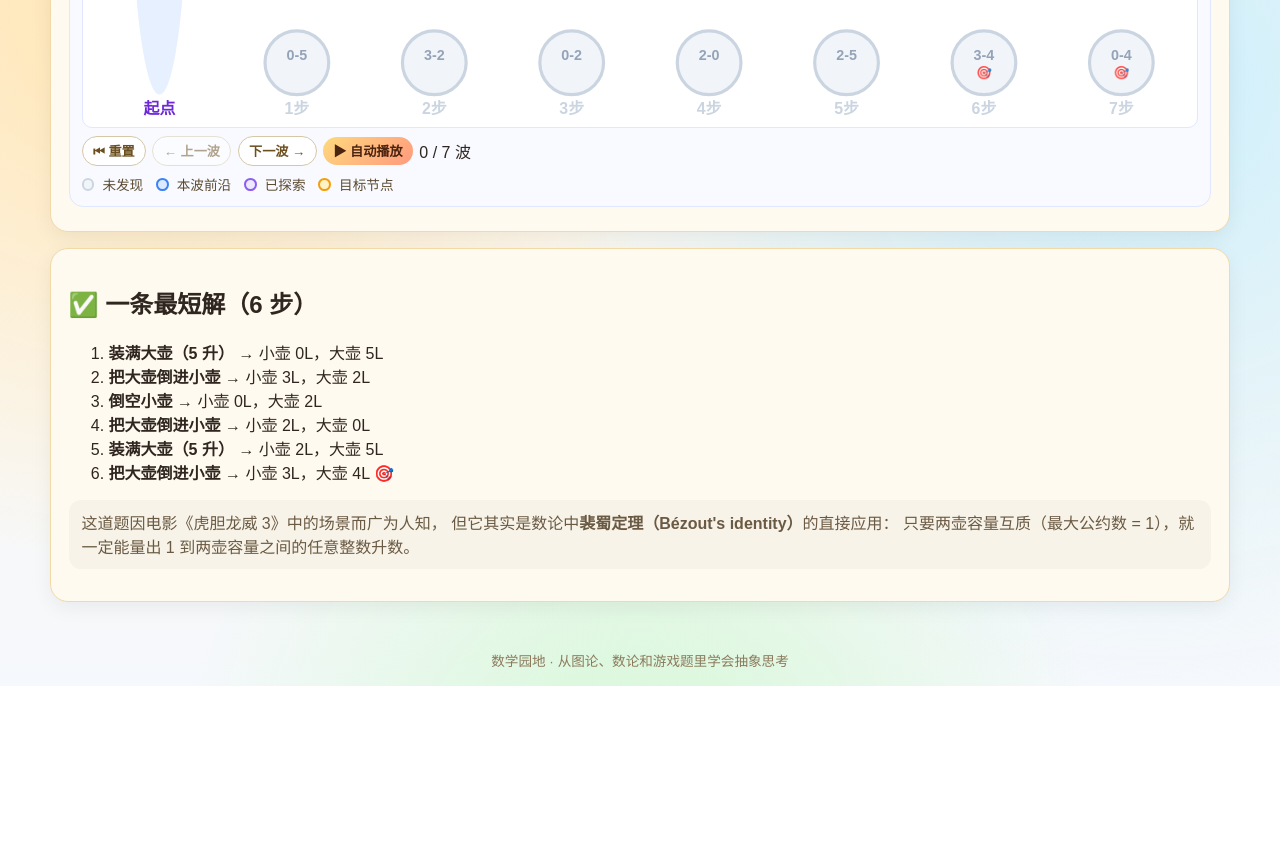
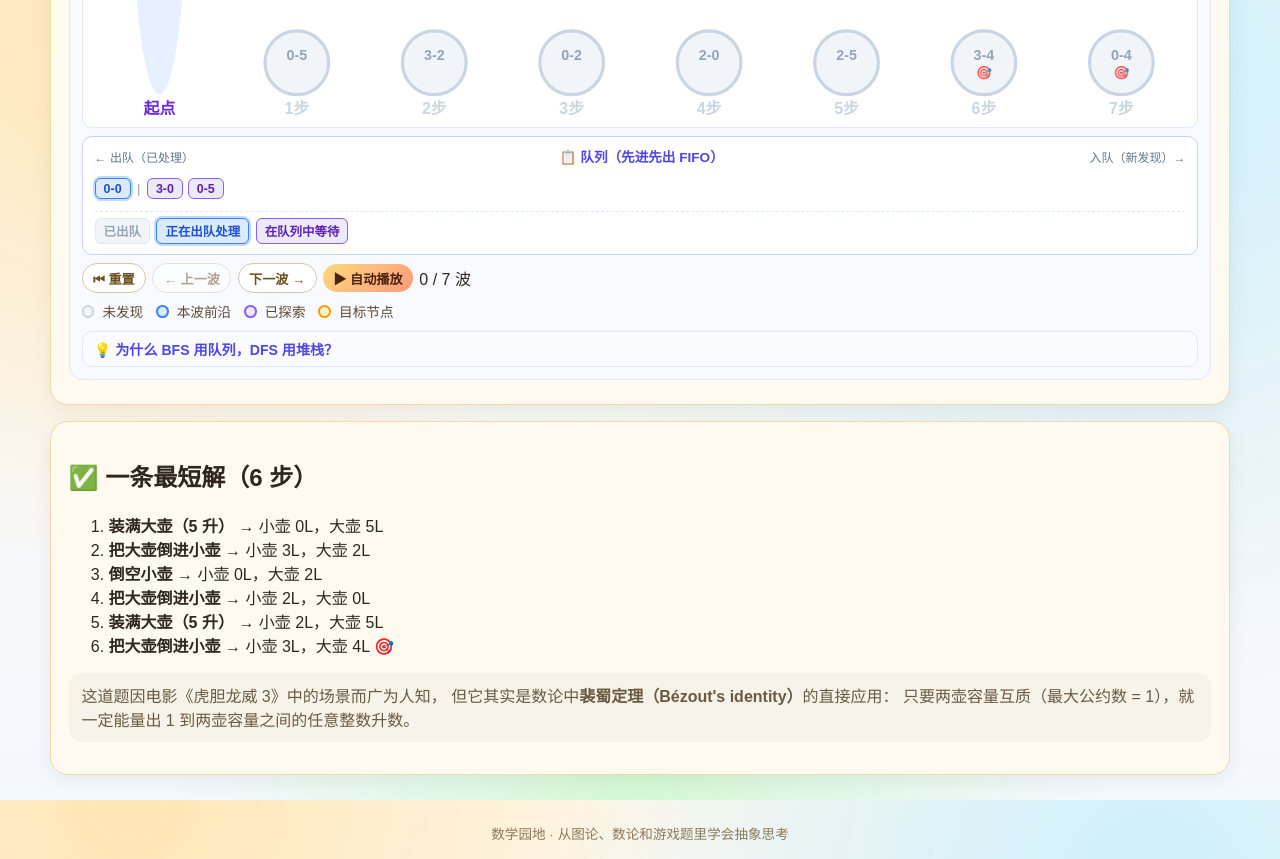
Before and after one commit to IanHouGoodMan/GraphTicTacToeCoach, a React (Vite) app in the folder web-react/: page /#/water-jug in a window 1280 px wide. Shown: the part 1600-2459 px from the top of the page. Before the commit the page ends 2286 px from the top, so only its background shows below. Built offline with nearby package versions, Linux system fonts and the light colour scheme.

Commit message:
feat: add queue visualization and BFS vs DFS explanation to BfsWaveVisualizer

```diff
--- a/web-react/src/components/BfsWaveVisualizer.tsx
+++ b/web-react/src/components/BfsWaveVisualizer.tsx
@@ -2,15 +2,14 @@
  * BfsWaveVisualizer - 广度优先搜索 动态演示组件
  *
  * 以「水波向外扩散」的方式，一层一层地展示 BFS 的探索过程。
- * 可以用于任何图谜题（传教士过河、狼羊白菜、倒水问题……）。
+ * 同时展示「队列」的状态变化，帮助理解 BFS 为什么必须用队列（先进先出 FIFO）。
  *
  * Props:
- *   nodes       - 所有节点，顺序和 layers 里的下标对应
- *   layers      - BFS 分层（layers[0] 是起点, layers[1] 是第 1 波发现的节点, ...）
- *   edges       - 所有边（节点下标对）
- *   labelOf     - 给每个节点返回显示文字
- *   isGoal      - 判断某节点是否为目标
- *   goalReached - 目标节点在第几层被发现（可选，用于显示提示文字）
+ *   nodes   - 所有节点，顺序和 layers 里的下标对应
+ *   layers  - BFS 分层（layers[0] 是起点, layers[1] 是第 1 波发现的节点, ...）
+ *   edges   - 所有边（节点下标对）
+ *   isGoal  - 判断某节点是否为目标
+ *   title   - 可选标题
  */
 
 import { useEffect, useRef, useState } from 'react';
@@ -30,15 +29,66 @@ interface Props {
 
 type NodeState = 'undiscovered' | 'frontier' | 'visited' | 'goal-frontier' | 'goal-visited';
 
+/** 队列面板：展示 BFS 队列在每一波的状态 */
+function QueuePanel({ layers, wave, nodes, isGoal }: {
+  layers: number[][];
+  wave: number;
+  nodes: BfsVisualizerNode[];
+  isGoal: (idx: number) => boolean;
+}) {
+  const dequeued = layers.slice(0, wave).flat();
+  const current  = layers[wave] ?? [];
+  const inQueue  = wave + 1 < layers.length ? layers[wave + 1] : [];
+  const showDequeuedFrom = Math.max(0, dequeued.length - 4);
+  const showDequeued = dequeued.slice(showDequeuedFrom);
+  const truncated = showDequeuedFrom > 0;
+
+  function chip(ni: number, kind: 'dequeued' | 'processing' | 'in-queue') {
+    return (
+      <span key={ni} className={`queue-chip queue-chip-${kind}${isGoal(ni) ? ' queue-chip-goal' : ''}`}>
+        {nodes[ni].label}
+      </span>
+    );
+  }
+
+  return (
+    <div className="queue-panel">
+      <div className="queue-header">
+        <span className="queue-dir left">← 出队（已处理）</span>
+        <span className="queue-title-label">📋 队列（先进先出 FIFO）</span>
+        <span className="queue-dir right">入队（新发现）→</span>
+      </div>
+      <div className="queue-strip">
+        {truncated && <span className="queue-chip queue-chip-dequeued queue-ellipsis">…</span>}
+        {showDequeued.map(ni => chip(ni, 'dequeued'))}
+        {dequeued.length > 0 && current.length > 0 && (
+          <span className="queue-sep">▶</span>
+        )}
+        {current.map(ni => chip(ni, 'processing'))}
+        {inQueue.length > 0 && (
+          <span className="queue-sep">|</span>
+        )}
+        {inQueue.map(ni => chip(ni, 'in-queue'))}
+        {inQueue.length === 0 && wave >= layers.length - 1 && (
+          <span className="queue-empty">队列为空 ✓</span>
+        )}
+      </div>
+      <div className="queue-legend">
+        <span className="queue-chip queue-chip-dequeued">已出队</span>
+        <span className="queue-chip queue-chip-processing">正在出队处理</span>
+        <span className="queue-chip queue-chip-in-queue">在队列中等待</span>
+      </div>
+    </div>
+  );
+}
+
 export function BfsWaveVisualizer({ nodes, layers, edges, isGoal, title }: Props) {
-  // waveFront: how many layers have been fully "expanded" (0 = only start visible)
   const [wave, setWave] = useState(0);
   const [playing, setPlaying] = useState(false);
   const timerRef = useRef<ReturnType<typeof setTimeout> | null>(null);
 
   const maxWave = layers.length - 1;
 
-  // Auto-play
   useEffect(() => {
     if (!playing) return;
     timerRef.current = setTimeout(() => {
@@ -46,7 +96,7 @@ export function BfsWaveVisualizer({ nodes, layers, edges, isGoal, title }: Props
         if (w >= maxWave) { setPlaying(false); return w; }
         return w + 1;
       });
-    }, 800);
+    }, 900);
     return () => { if (timerRef.current) clearTimeout(timerRef.current); };
   }, [playing, wave, maxWave]);
 
@@ -54,11 +104,9 @@ export function BfsWaveVisualizer({ nodes, layers, edges, isGoal, title }: Props
   function step() { setWave(w => Math.min(w + 1, maxWave)); }
   function back() { setWave(w => Math.max(w - 1, 0)); }
 
-  // Which layer each node belongs to
   const nodeLayer = new Array(nodes.length).fill(-1);
   layers.forEach((layer, li) => layer.forEach(ni => { nodeLayer[ni] = li; }));
 
-  // Compute node visual state
   function nodeState(ni: number): NodeState {
     const li = nodeLayer[ni];
     if (li > wave) return 'undiscovered';
@@ -67,7 +115,6 @@ export function BfsWaveVisualizer({ nodes, layers, edges, isGoal, title }: Props
     return goal ? 'goal-visited' : 'visited';
   }
 
-  // SVG layout: columns = layers, rows = nodes in layer
   const W = 700, H = 340;
   const PAD_X = 48, PAD_Y = 40;
   const colCount = layers.length;
@@ -81,27 +128,23 @@ export function BfsWaveVisualizer({ nodes, layers, edges, isGoal, title }: Props
     });
   });
 
-  // Edge visibility: both endpoints must be discovered
   function edgeVisible(a: number, b: number): boolean {
     return nodeLayer[a] <= wave && nodeLayer[b] <= wave;
   }
 
-  // Color config
   const nodeColors: Record<NodeState, { fill: string; stroke: string; textFill: string }> = {
-    undiscovered:   { fill: '#f1f5f9', stroke: '#cbd5e1', textFill: '#94a3b8' },
-    frontier:       { fill: '#dbeafe', stroke: '#3b82f6', textFill: '#1d4ed8' },
-    visited:        { fill: '#ede9fe', stroke: '#8b5cf6', textFill: '#5b21b6' },
-    'goal-frontier':{ fill: '#fef3c7', stroke: '#f59e0b', textFill: '#92400e' },
-    'goal-visited': { fill: '#fef9c3', stroke: '#ca8a04', textFill: '#78350f' },
+    undiscovered:    { fill: '#f1f5f9', stroke: '#cbd5e1', textFill: '#94a3b8' },
+    frontier:        { fill: '#dbeafe', stroke: '#3b82f6', textFill: '#1d4ed8' },
+    visited:         { fill: '#ede9fe', stroke: '#8b5cf6', textFill: '#5b21b6' },
+    'goal-frontier': { fill: '#fef3c7', stroke: '#f59e0b', textFill: '#92400e' },
+    'goal-visited':  { fill: '#fef9c3', stroke: '#ca8a04', textFill: '#78350f' },
   };
 
-  // Find goal discovery layer
   const goalLayers = layers
     .map((layer, li) => ({ li, found: layer.some(ni => isGoal(ni)) }))
     .filter(x => x.found);
   const goalFoundAt = goalLayers[0]?.li ?? null;
 
-  // Current layer info
   const currentLayerSize = layers[wave]?.length ?? 0;
   const totalDiscovered = layers.slice(0, wave + 1).flat().length;
 
@@ -109,7 +152,6 @@ export function BfsWaveVisualizer({ nodes, layers, edges, isGoal, title }: Props
     <div className="bfs-visualizer">
       {title && <h3 className="bfs-title">{title}</h3>}
 
-      {/* Status bar */}
       <div className="bfs-status-bar">
         <span className="bfs-wave-badge">第 {wave} 波</span>
         <span className="bfs-stat">
@@ -123,10 +165,8 @@ export function BfsWaveVisualizer({ nodes, layers, edges, isGoal, title }: Props
         )}
       </div>
 
-      {/* SVG canvas */}
       <div className="bfs-canvas-wrap">
         <svg viewBox={`0 0 ${W} ${H}`} style={{ width: '100%', height: 'auto' }}>
-          {/* Wave rings (background circles) */}
           {layers.map((_, li) => {
             if (li > wave) return null;
             const layerX = PAD_X + (colCount <= 1 ? 0 : (W - 2 * PAD_X) * li / (colCount - 1));
@@ -137,8 +177,6 @@ export function BfsWaveVisualizer({ nodes, layers, edges, isGoal, title }: Props
                 fill={li === wave ? '#3b82f6' : '#8b5cf6'} opacity={opacity} />
             );
           })}
-
-          {/* Layer labels */}
           {layers.map((_, li) => {
             const x = PAD_X + (colCount <= 1 ? 0 : (W - 2 * PAD_X) * li / (colCount - 1));
             return (
@@ -148,8 +186,6 @@ export function BfsWaveVisualizer({ nodes, layers, edges, isGoal, title }: Props
               </text>
             );
           })}
-
-          {/* Edges */}
           {edges.map((e, i) => {
             if (!edgeVisible(e.a, e.b)) return null;
             const pa = positions[e.a]; const pb = positions[e.b];
@@ -163,8 +199,6 @@ export function BfsWaveVisualizer({ nodes, layers, edges, isGoal, title }: Props
               />
             );
           })}
-
-          {/* Nodes */}
           {nodes.map((node, ni) => {
             const p = positions[ni];
             const st = nodeState(ni);
@@ -193,14 +227,17 @@ export function BfsWaveVisualizer({ nodes, layers, edges, isGoal, title }: Props
         </svg>
       </div>
 
+      {/* Queue panel */}
+      <QueuePanel layers={layers} wave={wave} nodes={nodes} isGoal={isGoal} />
+
       {/* Controls */}
-      <div className="bfs-controls">
+      <div className="bfs-controls" style={{ marginTop: '.5rem' }}>
         <button className="btn outline btn-sm" onClick={reset}>⏮ 重置</button>
         <button className="btn outline btn-sm" onClick={back} disabled={wave === 0}>← 上一波</button>
         <button className="btn outline btn-sm" onClick={step} disabled={wave >= maxWave}>下一波 →</button>
         <button
           className={`btn btn-sm ${playing ? 'outline' : 'primary'}`}
-          onClick={() => { setPlaying(p => !p); }}
+          onClick={() => setPlaying(p => !p)}
           disabled={wave >= maxWave}
         >
           {playing ? '⏸ 暂停' : '▶ 自动播放'}
@@ -208,13 +245,50 @@ export function BfsWaveVisualizer({ nodes, layers, edges, isGoal, title }: Props
         <span className="bfs-progress">{wave} / {maxWave} 波</span>
       </div>
 
-      {/* Legend */}
       <div className="legend" style={{ marginTop: '.5rem' }}>
         <span><span className="dot" style={{ background: '#f1f5f9', border: '2px solid #cbd5e1' }} /> 未发现</span>
         <span><span className="dot" style={{ background: '#dbeafe', border: '2px solid #3b82f6' }} /> 本波前沿</span>
         <span><span className="dot" style={{ background: '#ede9fe', border: '2px solid #8b5cf6' }} /> 已探索</span>
         <span><span className="dot" style={{ background: '#fef3c7', border: '2px solid #f59e0b' }} /> 目标节点</span>
       </div>
+
+      {/* BFS vs DFS explanation */}
+      <details className="bfs-dfs-explainer">
+        <summary>💡 为什么 BFS 用队列，DFS 用堆栈？</summary>
+        <div className="bfs-dfs-compare">
+          <div className="compare-col bfs-col">
+            <div className="compare-col-title">🌊 BFS 广度优先 · 队列（先进先出 FIFO）</div>
+            <p>
+              把邻居加到<strong>队尾</strong>，每次从<strong>队首</strong>取出一个处理。
+              离起点近的节点先进队，所以先被处理——搜索一圈一圈向外扩。
+            </p>
+            <div className="compare-queue-demo">
+              <span className="cq-label">队首→</span>
+              <span className="cq-chip cq-old">起点</span>
+              <span className="cq-chip cq-processed">1步A</span>
+              <span className="cq-chip cq-processed">1步B</span>
+              <span className="cq-chip cq-next">2步…</span>
+              <span className="cq-label">←队尾</span>
+            </div>
+            <p className="compare-note">✅ 保证找到<strong>最短路径</strong></p>
+          </div>
+          <div className="compare-col dfs-col">
+            <div className="compare-col-title">🌲 DFS 深度优先 · 堆栈（后进先出 LIFO）</div>
+            <p>
+              把邻居压到<strong>栈顶</strong>，每次从<strong>栈顶</strong>取出一个处理。
+              最新发现的邻居立刻被探索——搜索一头扎深，到底再回溯。
+            </p>
+            <div className="compare-queue-demo">
+              <span className="cq-label">栈顶↓</span>
+              <span className="cq-chip cq-next">深层X</span>
+              <span className="cq-chip cq-next">深层Y</span>
+              <span className="cq-chip cq-processed">1步A</span>
+              <span className="cq-chip cq-old">起点</span>
+            </div>
+            <p className="compare-note">❌ 不保证最短，但内存占用少</p>
+          </div>
+        </div>
+      </details>
     </div>
   );
 }
--- a/web-react/src/styles/app.css
+++ b/web-react/src/styles/app.css
@@ -558,6 +558,78 @@ body {
 .bfs-controls { display: flex; flex-wrap: wrap; gap: .4rem; align-items: center; }
 .bfs-progress { flex: 1; min-width: 120px; }
 
+/* ===== Queue Panel ===== */
+.queue-panel {
+  background: #fff; border: 1.5px solid #c7d2fe;
+  border-radius: 10px; padding: .6rem .75rem; margin: .5rem 0;
+}
+.queue-header {
+  display: flex; justify-content: space-between; align-items: center;
+  font-size: .78rem; margin-bottom: .4rem;
+}
+.queue-title-label { font-weight: 800; color: #4f46e5; font-size: .85rem; }
+.queue-dir { color: #64748b; font-size: .75rem; }
+.queue-strip {
+  display: flex; flex-wrap: wrap; gap: .3rem; align-items: center;
+  min-height: 2rem; padding: .3rem 0;
+}
+.queue-chip {
+  display: inline-flex; align-items: center; padding: .18rem .5rem;
+  border-radius: 6px; font-size: .78rem; font-weight: 700;
+  border: 1.5px solid transparent; white-space: nowrap;
+}
+.queue-chip-dequeued { background: #f1f5f9; color: #94a3b8; border-color: #e2e8f0; }
+.queue-chip-processing { background: #dbeafe; color: #1d4ed8; border-color: #3b82f6; box-shadow: 0 0 0 2px #bfdbfe; }
+.queue-chip-in-queue { background: #ede9fe; color: #5b21b6; border-color: #8b5cf6; }
+.queue-chip-goal { border-color: #f59e0b !important; background: #fef3c7 !important; color: #92400e !important; }
+.queue-ellipsis { letter-spacing: .1em; }
+.queue-sep { color: #94a3b8; font-size: .85rem; padding: 0 .1rem; }
+.queue-empty { font-size: .78rem; color: #10b981; font-weight: 700; }
+.queue-legend {
+  display: flex; flex-wrap: wrap; gap: .4rem; margin-top: .4rem;
+  padding-top: .4rem; border-top: 1px dashed #e0e7ff;
+}
+
+/* ===== BFS vs DFS Explainer ===== */
+.bfs-dfs-explainer {
+  margin-top: .6rem; border: 1px solid #e0e7ff; border-radius: 10px;
+  background: #fafbff; overflow: hidden;
+}
+.bfs-dfs-explainer summary {
+  cursor: pointer; font-weight: 800; color: #4f46e5;
+  padding: .45rem .7rem; font-size: .88rem; list-style: none;
+  display: flex; align-items: center; gap: .3rem;
+}
+.bfs-dfs-explainer summary::-webkit-details-marker { display: none; }
+.bfs-dfs-explainer[open] summary { border-bottom: 1px solid #e0e7ff; }
+.bfs-dfs-compare {
+  display: grid; grid-template-columns: 1fr 1fr; gap: 0;
+}
+@media (max-width: 600px) { .bfs-dfs-compare { grid-template-columns: 1fr; } }
+.compare-col {
+  padding: .7rem .85rem; font-size: .85rem; line-height: 1.55;
+}
+.bfs-col { border-right: 1px solid #e0e7ff; background: #f0f4ff; }
+.dfs-col { background: #fdf4ff; }
+.compare-col-title { font-weight: 800; font-size: .9rem; margin-bottom: .35rem; color: #312e81; }
+.dfs-col .compare-col-title { color: #6b21a8; }
+.compare-col p { margin: .25rem 0; color: #374151; }
+.compare-queue-demo {
+  display: flex; flex-wrap: wrap; align-items: center; gap: .25rem;
+  margin: .4rem 0; padding: .35rem .5rem;
+  background: rgba(255,255,255,.7); border-radius: 8px;
+  border: 1px dashed #c7d2fe;
+}
+.cq-label { font-size: .72rem; color: #6366f1; font-weight: 800; }
+.cq-chip {
+  display: inline-flex; padding: .12rem .4rem; border-radius: 5px;
+  font-size: .75rem; font-weight: 700; border: 1px solid;
+}
+.cq-old     { background: #f1f5f9; color: #94a3b8; border-color: #e2e8f0; }
+.cq-processed { background: #dbeafe; color: #1d4ed8; border-color: #93c5fd; }
+.cq-next    { background: #ede9fe; color: #5b21b6; border-color: #a78bfa; }
+.compare-note { font-weight: 700; font-size: .82rem; margin-top: .3rem !important; }
+
 /* ===== Wolf-Goat-Cabbage page ===== */
 .wgc-scene {
   display: grid; grid-template-columns: 1fr 120px 1fr; gap: .5rem;
```
